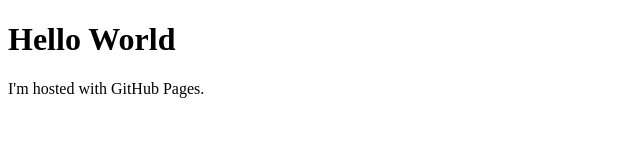
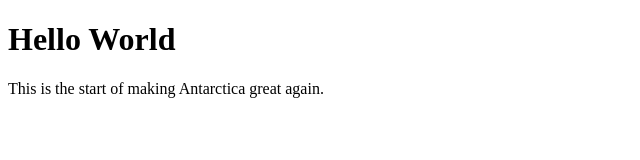
Before and after one commit to chauncy-n/chauncy-n.github.io, a plain HTML site: page index.html in a window 1280 px wide. Shown: the whole page, without its empty margins (0-640 px from the left). Drawn offline with Linux system fonts and the light colour scheme.

Commit message:
changed paragraph

```diff
--- a/index.html
+++ b/index.html
@@ -2,6 +2,6 @@
 <html>
 <body>
 <h1>Hello World</h1>
-<p>I'm hosted with GitHub Pages.</p>
+<p>This is the start of making Antarctica great again.</p>
 </body>
 </html>
```
